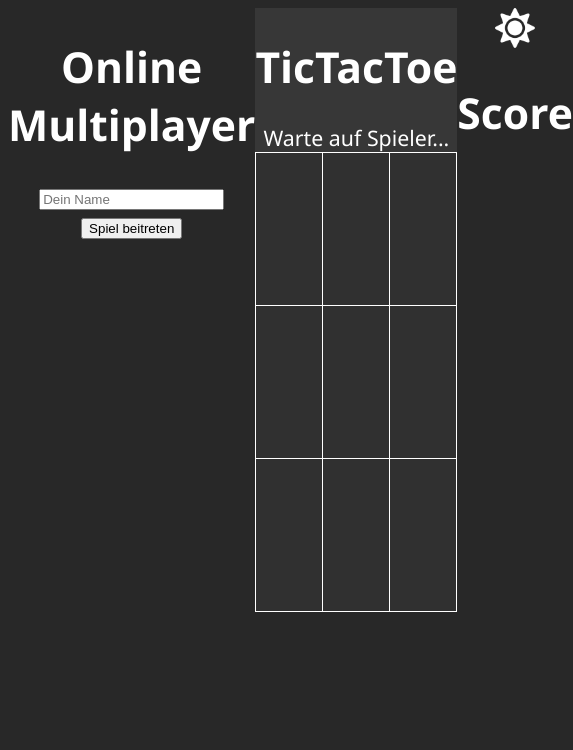
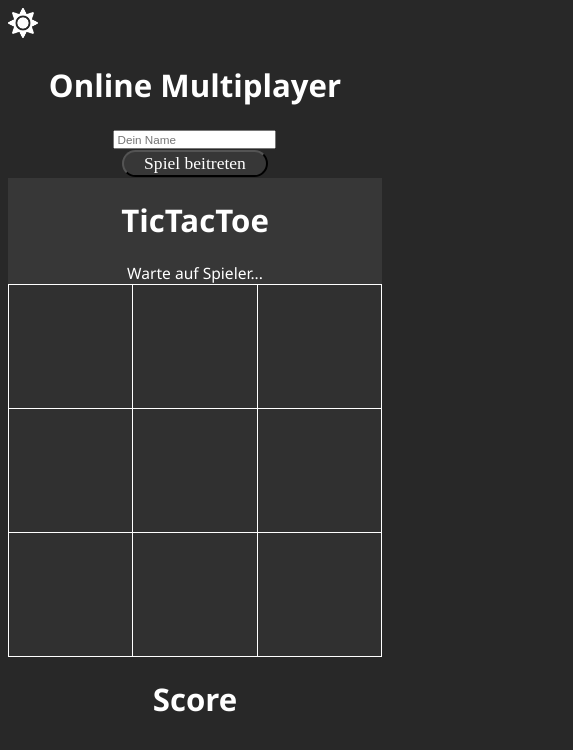
Before and after one commit to EricZeller/tictactoe, a plain HTML site: page index.html in a window 390 px wide. Shown: the whole page, 573 px wide, since content can reach past the window. Drawn offline with Linux system fonts and the light colour scheme.

Commit message:
css fixed for mobile

```diff
--- a/index.html
+++ b/index.html
@@ -3,12 +3,14 @@
 
 <head>
     <meta charset="UTF-8">
+    <meta name="viewport" content="width=device-width, initial-scale=1.0">
     <title>Tic Tac Toe Online</title>
     <link rel="stylesheet" href="styles.css">
     <link rel="icon" href="favicon.png">
 </head>
 
 <body>
+    <img src="sun.png" id="icon">
     <div class="container">
         <!-- MULTIPLAYER BEREICH HINZUFÜGEN -->
         <div class="multiplayer">
@@ -63,9 +65,7 @@
                 </div>
             </div>
         </div>
-
         <div class="score">
-            <img src="sun.png" id="icon">
             <h1>Score</h1>
             <div id="scores"></div>
         </div>
--- a/styles.css
+++ b/styles.css
@@ -75,83 +75,80 @@ td {
   font-size: 50pt;
 }
 
-input[type=button] {
+button {
   width: 50%;
-  height: 50px;
+  height: auto;
   text-align: center;
-  margin: auto;
+  margin: 1pt;
   font-family: 'Times New Roman', Times, serif;
   font-style: bold;
-  font-size: 16pt;
+  font-size: 1.5vw;
   background-color: var(--secondcolor);
   color: var(--textcolor);
-  border-radius: 50px;
+  border-radius: 30px;
 }
 
-input[type=button]:hover {
-  background-color: #c2b7a9;
+input[type=text] {
+  font-size: 1vw;
 }
 
 
 
+/* Standard bleibt für Desktop */
 
-
-/* Switch */
-.switch {
-  position: relative;
-  display: inline-block;
-  width: 60px;
-  height: 34px;
+/* ===== Mobile Anpassungen ===== */
+@media (max-width: 768px) {
+  body {
+    font-size: 4vw;
   }
 
-.switch input {
-  opacity: 0;
-  width: 0;
-  height: 0;
+  #icon {
+    width: 10vw;
+    min-width: 30px;
   }
 
-.slider {
-  position: absolute;
-  cursor: pointer;
-  top: 0;
-  left: 0;
-  right: 0;
-  bottom: 0;
-  background-color: #ccc;
-  -webkit-transition: .4s;
-  transition: .4s;
+  .container {
+    flex-direction: column; /* untereinander statt nebeneinander */
+    align-items: center;
   }
 
-.slider:before {
-  position: absolute;
-  content: "";
-  height: 26px;
-  width: 26px;
-  left: 4px;
-  bottom: 4px;
-  background-color: white;
-  -webkit-transition: .4s;
-  transition: .4s;
+  .game {
+    width: 100%; /* Spielbereich füllt gesamte Breite */
+    margin: 0 auto;
   }
 
-input:checked+.slider {
-  background-color: #2196F3;
+  button {
+  width: 50%;
+  height: auto;
+  text-align: center;
+  margin: 1pt;
+  font-family: 'Times New Roman', Times, serif;
+  font-style: bold;
+  font-size: 4.5vw;
+  background-color: var(--secondcolor);
+  color: var(--textcolor);
+  border-radius: 30px;
 }
 
-input:focus+.slider {
-  box-shadow: 0 0 1px #2196F3;
+input[type=text] {
+  font-size: 3vw;
 }
 
-input:checked+.slider:before {
-  -webkit-transform: translateX(26px);
-  -ms-transform: translateX(26px);
-  transform: translateX(26px);
+  table {
+    width: 100%; /* Tabelle über gesamte Breite */
+    height: auto;
+    aspect-ratio: 1 / 1; /* Hält die Tabelle quadratisch */
   }
 
-.slider.round {
-  border-radius: 34px;
+  td {
+    width: 33.33%; /* Jede Zelle nimmt ein Drittel der Breite */
+    height: 33.33%;
+    aspect-ratio: 1 / 1; /* Hält die Zellen quadratisch */;
+    font-size: 10vw; /* Schriftgröße skaliert mit Bildschirm */
   }
 
-.slider.round:before {
-  border-radius: 50%;
+  input[type=button] {
+    width: 80%;
+    font-size: 14pt;
   }
+}
```
Lines whose indentation alone changed are shown as unchanged.
